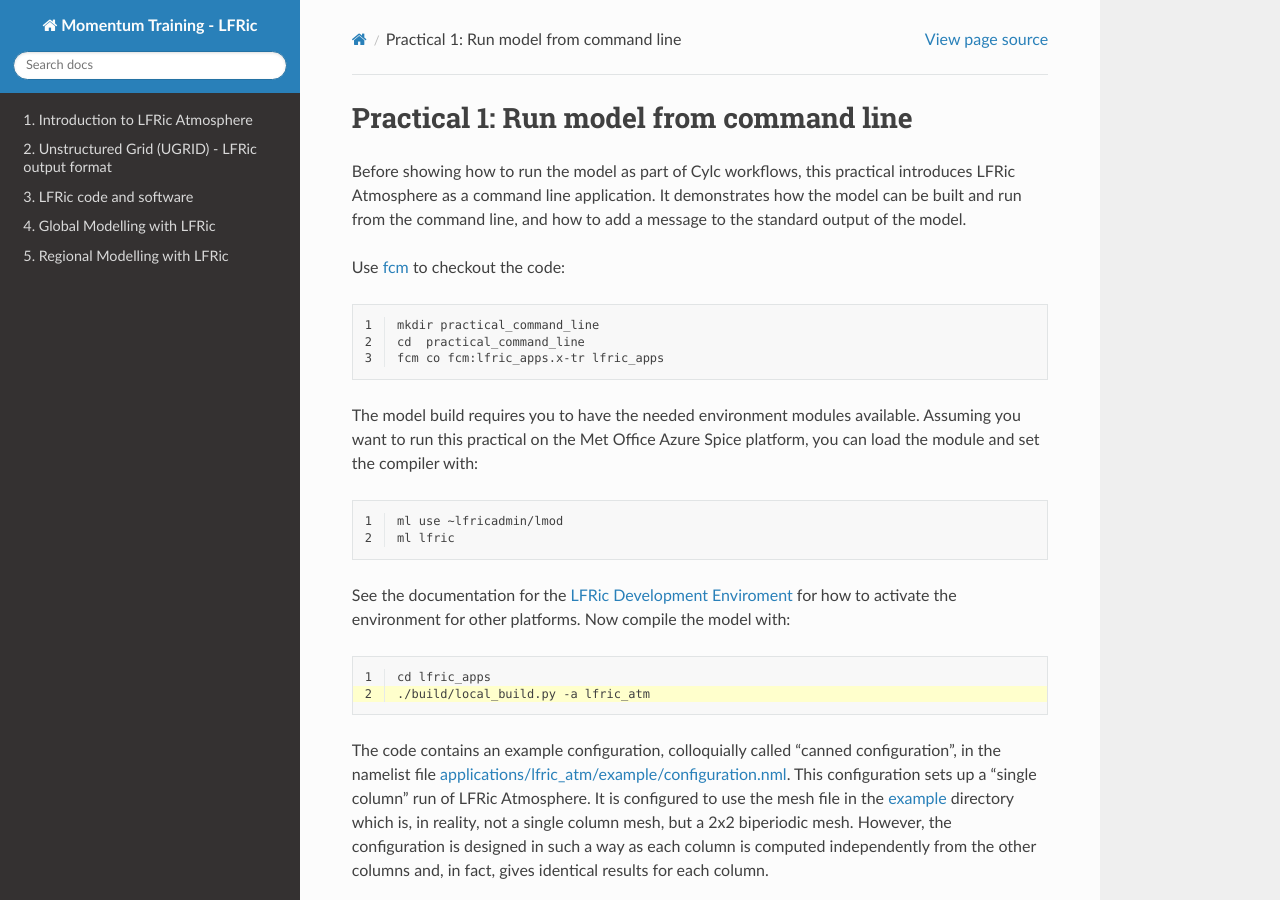
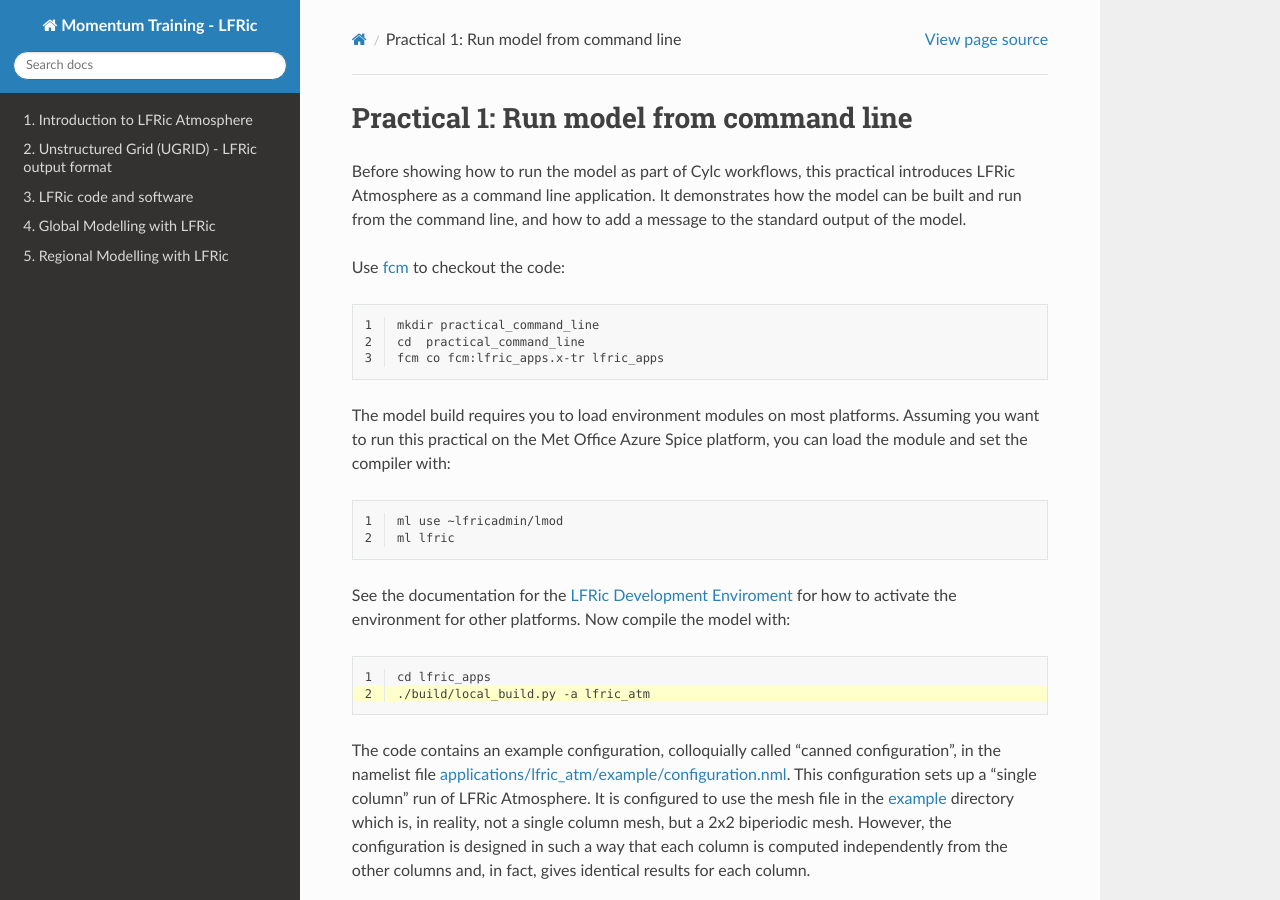
Before and after one commit to MetOffice/LFRic-Atmosphere-Training, a Sphinx documentation site: the page built from source/lfric_infrastructure/practical_command_line.rst, in a window 1280 px wide and 900 px high. Built offline with Sphinx 7.4.7 and the Read the Docs theme 3.1.0, drawn with Linux system fonts in a browser that asks for light colours.

Commit message:
Improve readibility of command line practical

```diff
--- a/source/lfric_infrastructure/practical_command_line.rst
+++ b/source/lfric_infrastructure/practical_command_line.rst
@@ -13,7 +13,7 @@
    cd  practical_command_line
    fcm co fcm:lfric_apps.x-tr lfric_apps
 
-The model build requires you to have the needed environment modules available. Assuming you want to run this practical on the Met Office Azure Spice platform, you can load the module and set the compiler with:
+The model build requires you to load environment modules on most platforms. Assuming you want to run this practical on the Met Office Azure Spice platform, you can load the module and set the compiler with:
 
 .. code-block:: bash
    :linenos:
@@ -30,7 +30,7 @@
    cd lfric_apps
    ./build/local_build.py -a lfric_atm
 
-The code contains an example configuration, colloquially called "canned configuration", in  the namelist file `applications/lfric_atm/example/configuration.nml <https://code.metoffice.gov.uk/trac/lfric_apps/browser/main/trunk/applications/lfric_atm/example/configuration.nml>`_. This configuration sets up a "single column" run of LFRic Atmosphere. It is configured to use the mesh file in the `example <https://code.metoffice.gov.uk/trac/lfric_apps/browser/main/trunk/applications/lfric_atm/example>`_ directory which is, in reality, not a single column mesh, but a 2x2 biperiodic mesh. However, the configuration is designed in such a way as each column is computed independently from the other columns and, in fact, gives identical results for each column.
+The code contains an example configuration, colloquially called "canned configuration", in  the namelist file `applications/lfric_atm/example/configuration.nml <https://code.metoffice.gov.uk/trac/lfric_apps/browser/main/trunk/applications/lfric_atm/example/configuration.nml>`_. This configuration sets up a "single column" run of LFRic Atmosphere. It is configured to use the mesh file in the `example <https://code.metoffice.gov.uk/trac/lfric_apps/browser/main/trunk/applications/lfric_atm/example>`_ directory which is, in reality, not a single column mesh, but a 2x2 biperiodic mesh. However, the configuration is designed in such a way that each column is computed independently from the other columns and, in fact, gives identical results for each column.
 
 Change to that folder and run the example:
 
```
